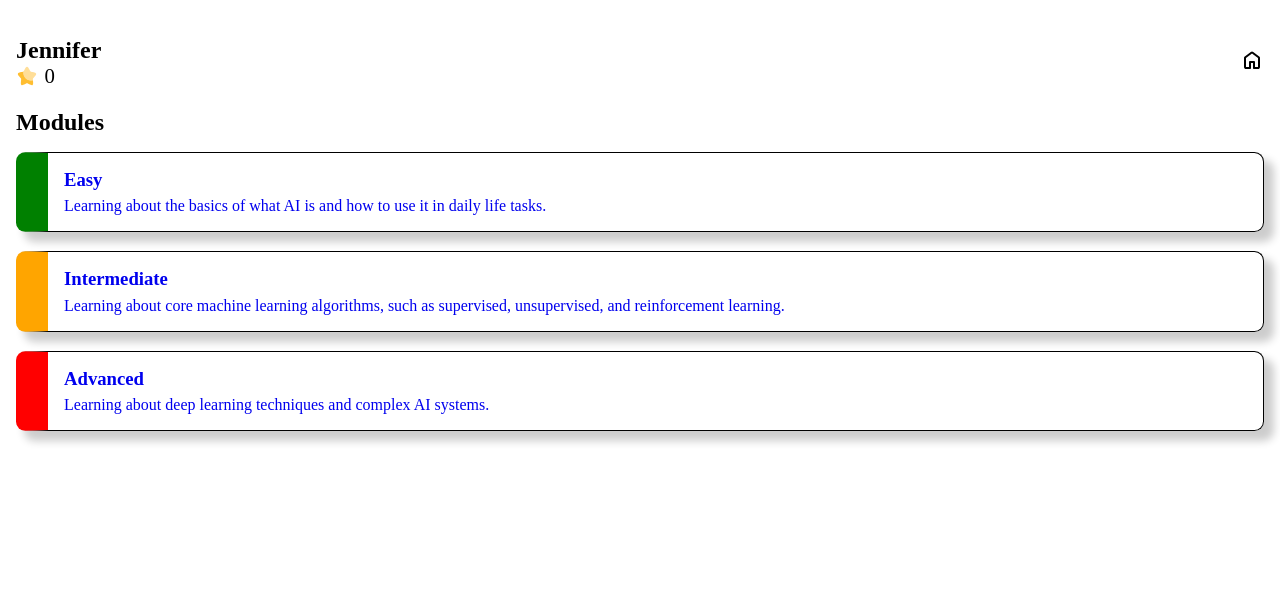
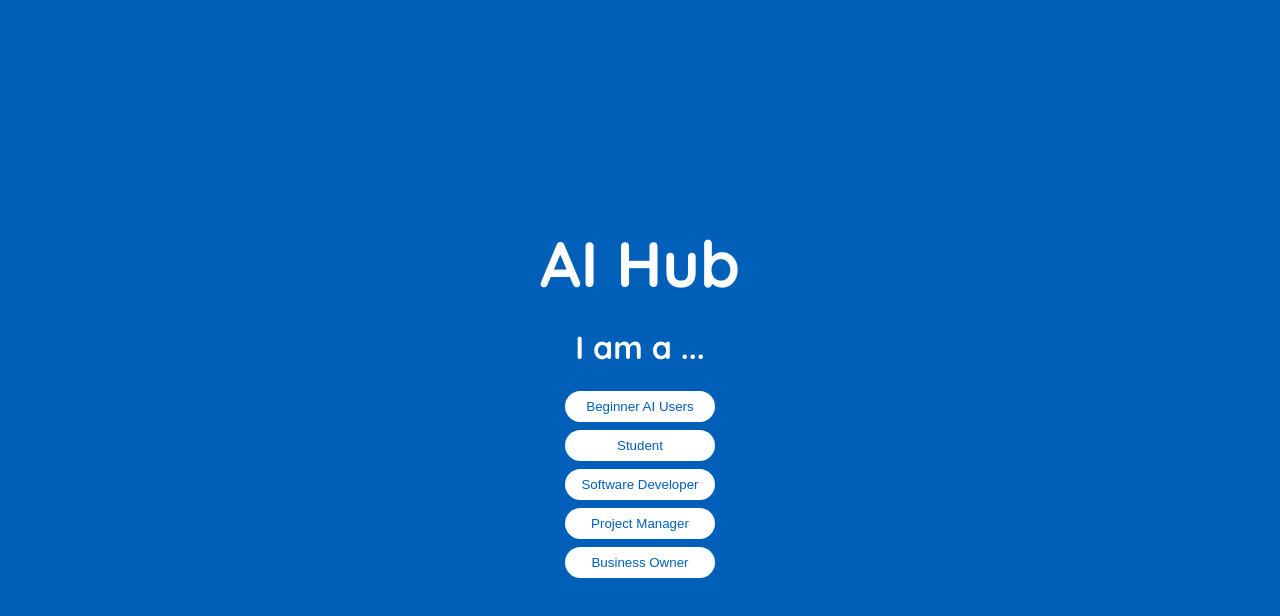
Before and after one commit to Sara-Ho99/industry-project, a React (Vite) app: page / in a window 1280 px wide. Shown: the top 616 px of the page. Built offline with nearby package versions, Linux system fonts and the light colour scheme.

Commit message:
feat and style: home page

```diff
--- a/src/App.jsx
+++ b/src/App.jsx
@@ -1,13 +1,20 @@
 import "./App.scss";
+import { useState } from "react";
 import { BrowserRouter, Routes, Route, Navigate } from "react-router-dom";
 import ModulesPage from "./pages/modulesPage/modulesPage";
 import MyQuestionPage from "./pages/QuestionPage/QuestionPage";
+import HomePage from "./pages/HomePage/HomePage";
 
 function App() {
+  // "role" can be passed to the QuestionPage as URL params
+  const [role, setRole] = useState("beginner");
+  console.log(role);
+
   return (
     <BrowserRouter>
       <Routes>
-        <Route path="/" element={<ModulesPage />} />
+        <Route path="/" element={<HomePage setRole={setRole} />} />
+        <Route path="/modules" element={<ModulesPage />} />
         <Route path="/easy/:questionId" element={<MyQuestionPage />} />
         <Route
           path="/intermediate/:questionId"
--- a/src/App.scss
+++ b/src/App.scss
@@ -1,3 +1,9 @@
+@import url("https://fonts.googleapis.com/css2?family=Quicksand:wght@300;400;500;600;700&display=swap");
+
+body {
+  font-family: "Quicksand", sans-serif;
+}
+
 html {
   box-sizing: border-box;
 }
--- /dev/null
+++ b/src/pages/HomePage/HomePage.jsx
@@ -0,0 +1,63 @@
+import "./HomePage.scss";
+import { Link } from "react-router-dom";
+
+function HomePage({ setRole }) {
+  // beginner, student, developer, manager, business owner
+  const HandleOnClick = (role) => {
+    setRole(role);
+  };
+  return (
+    <div className="home-page">
+      <h1 className="home-page__title">AI Hub</h1>
+      <h2 className="home-page__subtitle">I am a ...</h2>
+      <div className="home-page__button-container">
+        <Link>
+          <button
+            className="home-page__button"
+            onClick={() => HandleOnClick("beginner")}
+          >
+            Beginner AI Users
+          </button>
+        </Link>
+
+        <Link>
+          <button
+            className="home-page__button"
+            onClick={() => HandleOnClick("student")}
+          >
+            Student
+          </button>
+        </Link>
+
+        <Link>
+          <button
+            className="home-page__button"
+            onClick={() => HandleOnClick("developer")}
+          >
+            Software Developer
+          </button>
+        </Link>
+
+        <Link>
+          <button
+            className="home-page__button"
+            onClick={() => HandleOnClick("manager")}
+          >
+            Project Manager
+          </button>
+        </Link>
+
+        <Link>
+          <button
+            className="home-page__button"
+            onClick={() => HandleOnClick("business owner")}
+          >
+            Business Owner
+          </button>
+        </Link>
+      </div>
+    </div>
+  );
+}
+
+export default HomePage;
--- /dev/null
+++ b/src/pages/HomePage/Homepage.scss
@@ -0,0 +1,35 @@
+.home-page {
+  height: 100vh;
+  display: flex;
+  flex-direction: column;
+  align-items: center;
+  justify-content: center;
+  padding: 0 4rem;
+  gap: 1.5rem;
+  background-color: #005fb8;
+
+  &__title {
+    font-size: 4rem;
+    color: #fff;
+  }
+
+  &__subtitle {
+    font-size: 2rem;
+    color: #fff;
+  }
+
+  &__button-container {
+    display: flex;
+    flex-direction: column;
+    justify-content: center;
+    gap: 0.5rem;
+  }
+  &__button {
+    width: 100%;
+    color: #005fb8;
+    background-color: #fff;
+    padding: 0.5rem 1rem;
+    border-radius: 5rem;
+    border: none;
+  }
+}
```
